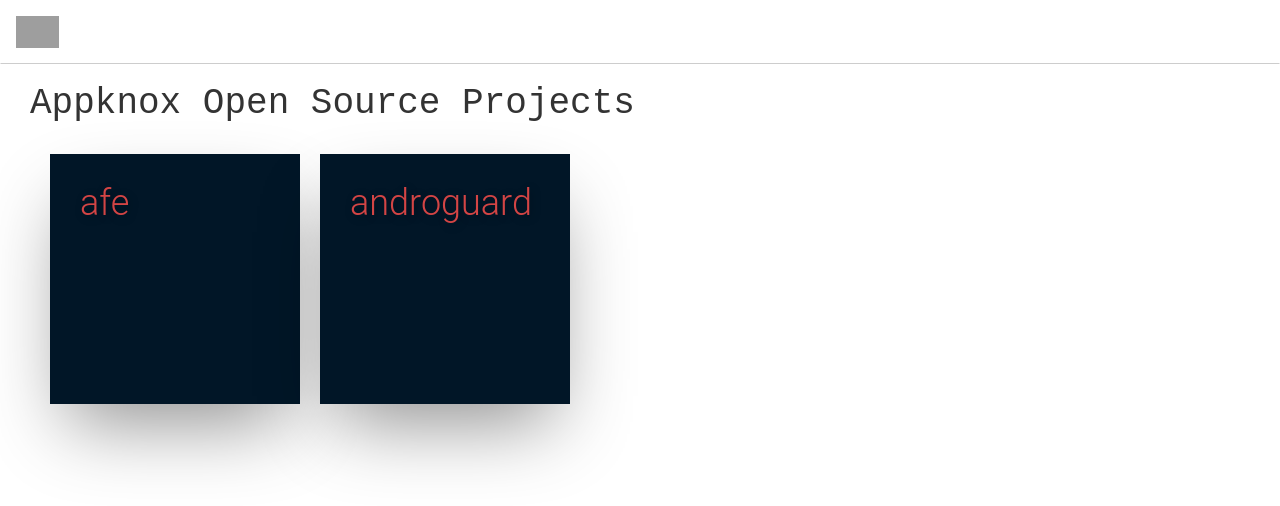
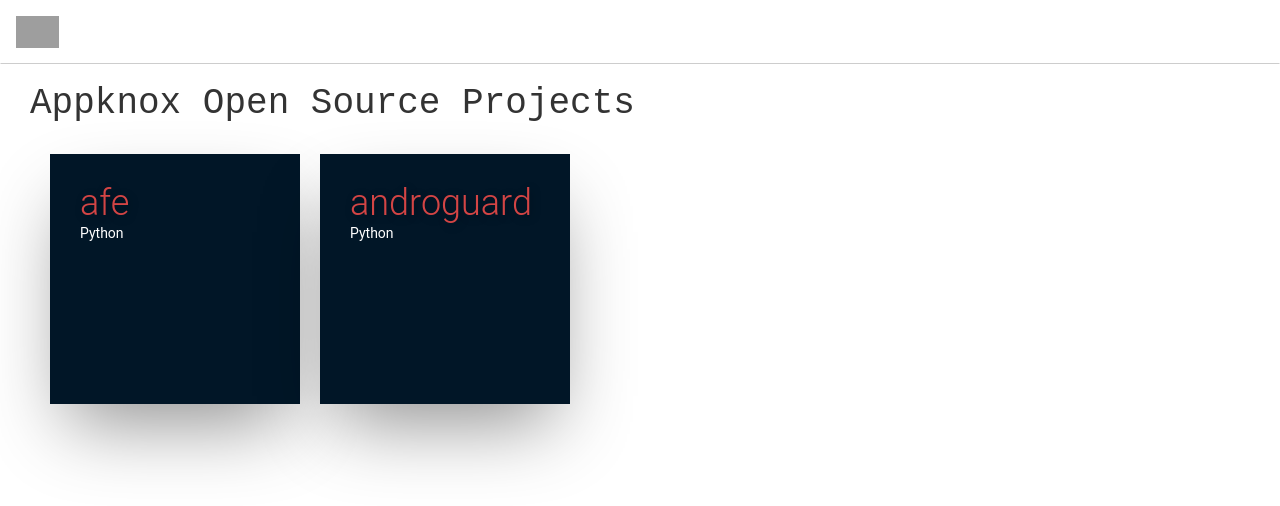
Before and after one commit to appknox/opensource, a Jekyll site: the page built from index.html, in a window 1280 px wide. Shown: the top 506 px of the page. Built offline with Jekyll 4.4.1, drawn with Linux system fonts in a browser that asks for light colours; nearby versions of some CDN libraries; grey boxes are pictures that could not be loaded.

Commit message:
enhance: also show the language

```diff
--- a/_data/repos.yaml
+++ b/_data/repos.yaml
@@ -1,5 +1,7 @@
 - name: afe
   description: Android Framework for Exploitation
+  language: devicon-python-plain colored
 
 - name: androguard
   description: Python 3 fork of Androguard
+  language: devicon-python-plain colored
--- a/_includes/head.html
+++ b/_includes/head.html
@@ -8,7 +8,7 @@
 
   <link rel="stylesheet" type="text/css" href="css/main.css">
   <link rel="canonical" href="{{ page.url | replace:'index.html','' | prepend: site.baseurl | prepend: site.url }}">
-
+  <link rel="stylesheet" href="https://cdn.rawgit.com/konpa/devicon/master/devicon.min.css">
   <link rel="stylesheet" href="https://maxcdn.bootstrapcdn.com/bootstrap/3.3.7/css/bootstrap.min.css">
 
 </head>
--- a/index.html
+++ b/index.html
@@ -9,6 +9,7 @@ layout: default
       <div class="tile">
       <div class="text">
         <h1>{{ repo.name }}</h1>
+        <i class="icon-class {{repo.language}}"></i> Python
         <h3 class="animate-text">{{ repo.description }}</h3>
       </div>
     </div>
```
